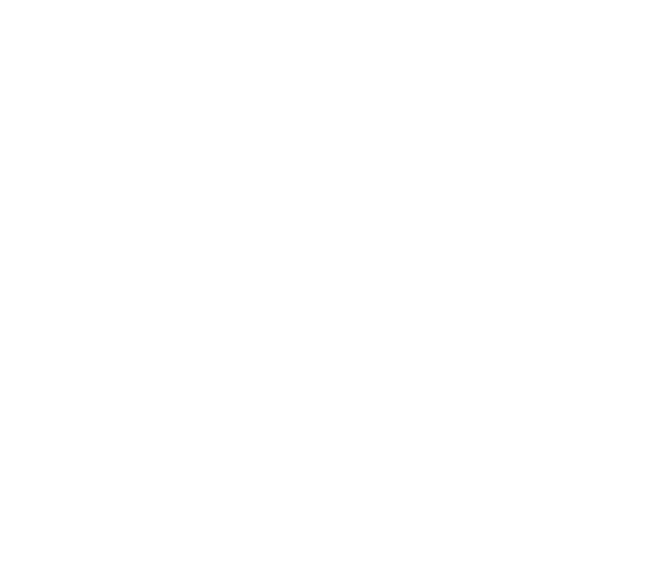
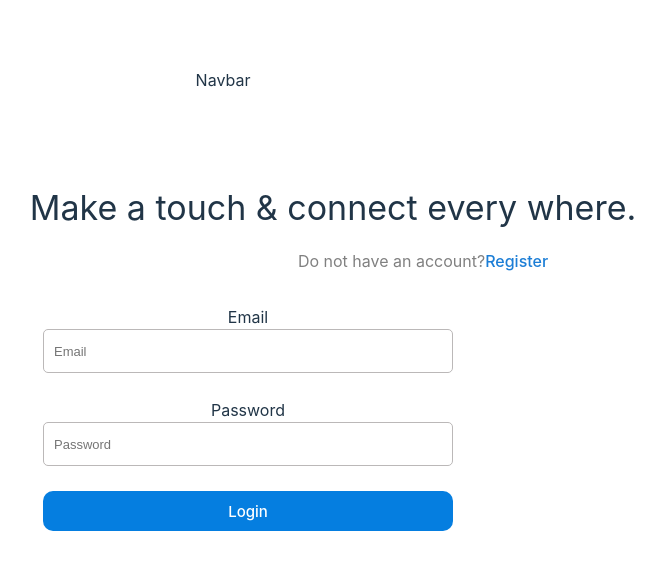
Before and after one commit to MarwenCode/MIND-3, a React (Vite) app in the folder client/: page /login in a window 1280 px wide. Before the commit this address had no page. Shown: the top 570 px of the page, without its empty margins (417-1082 px from the left). Built offline with nearby package versions, Linux system fonts and the light colour scheme.

Commit message:
fetch users sign in

```diff
--- a/client/package.json
+++ b/client/package.json
@@ -22,5 +22,6 @@
     "@types/react-dom": "^18.0.10",
     "@vitejs/plugin-react": "^3.1.0",
     "vite": "^4.1.0"
-  }
+  },
+  "proxy":"http://localhost:8000/api/"
 }
--- a/client/src/App.jsx
+++ b/client/src/App.jsx
@@ -1,6 +1,9 @@
 import { useState } from 'react';
 import { BrowserRouter as Router, Routes, Route } from "react-router-dom";
 import Register from './pages/register/Register';
+import Login from './pages/login/Login';
+import Navbar from './navbar/Navbar';
+import Home from './pages/home/Home';
 
 import './App.scss'
 
@@ -10,10 +13,11 @@ function App() {
   return (
     <Router>
     <div className="App" >
-      {/* <Navbar /> */}
+      <Navbar />
       <Routes>
-        {/* <Route path="/" element={<Home />} /> */}
-        <Route path="/" element={<Register />} />
+        <Route path="/" element={<Home />} />
+        <Route path="/register" element={<Register />} />
+        <Route path="/login" element={<Login />} />
 
       </Routes>
     </div>
--- /dev/null
+++ b/client/src/navbar/Navbar.jsx
@@ -0,0 +1,9 @@
+import React from 'react'
+
+const Navbar = () => {
+  return (
+    <div>Navbar</div>
+  )
+}
+
+export default Navbar
--- /dev/null
+++ b/client/src/pages/home/Home.jsx
@@ -0,0 +1,9 @@
+import React from 'react'
+
+const Home = () => {
+  return (
+    <div>Home</div>
+  )
+}
+
+export default Home
--- a/client/src/pages/login/Login.jsx
+++ b/client/src/pages/login/Login.jsx
@@ -0,0 +1,74 @@
+import React, { useRef, useContext, useState } from "react";
+import axios from "axios";
+import { Link, useNavigate} from "react-router-dom";
+import "./login.scss";
+// import Spinner from "../../components/spinner/Spinner";
+import { useEffect } from "react";
+
+const Login = () => {
+  //   const { user, dispatch } = useContext(AppContext);
+  const [loading, setLoading] = useState(false);
+
+  //   const email = useRef();
+  //   const password = useRef();
+  const navigate = useNavigate()
+
+  const [email, setEmail] = useState("");
+  const [password, setPassword] = useState("");
+
+  const handleLogin = async() => {
+    const res = await axios.post("/auth/login", {email, password})
+
+    console.log(res)
+    navigate('/home')
+  }
+
+
+
+  return (
+    <div className="login">
+      <div className="loginWrapper">
+        <div className="loginLeft">
+          {/* <img src="images/logo.jpg" className='logo'/> */}
+          <span className="loginDesc">Make a touch & connect every where.</span>
+          <p>
+            Do not have an account?
+            <Link to="/register" className="link">
+              <span
+                style={{
+                  textDecoration: "none",
+                  color: "#1c7ed6",
+                }}>
+                Register
+              </span>
+            </Link>
+          </p>
+        </div>
+        <div className="loginRight">
+          <form className="loginBox" onSubmit={handleLogin}>
+            <label>Email</label>
+            <input
+              placeholder="Email"
+              type="email"
+              className="loginInput"
+              required
+              onChange={(e) => setEmail(e.target.value)}
+            />
+            <label>Password</label>
+            <input
+              placeholder="Password"
+              type="password"
+              className="loginInput"
+              onChange={(e) => setPassword(e.target.value)}
+            />
+            <button className="loginButton" type="submit">
+              Login
+            </button>
+          </form>
+        </div>
+      </div>
+    </div>
+  );
+};
+
+export default Login;
--- a/client/src/pages/login/login.scss
+++ b/client/src/pages/login/login.scss
@@ -0,0 +1,114 @@
+.login {
+    // width: 100vw;
+    // height: 100vh;
+    height: 80vh;
+
+
+    display: flex;
+    align-items: center;
+    justify-content: center;
+
+    .loginWrapper {
+      width: 650px;
+      height: 90vh;
+      // display: flex;
+      margin-left: 250px;
+
+      .loginLeft {
+        // width: 350px;
+        margin-top: 130px;
+
+        p {
+          color: grey;
+          margin-left: 150px;
+        }
+
+        .logo {
+          width: 100px;
+          border-radius: 15px;
+        }
+
+        .loginDesc {
+          font-size: 34px;
+          margin-left: -30px;
+
+        }
+      }
+
+      .loginRight {
+        flex: 1;
+        display: flex;
+        flex-direction: column;
+        justify-content: center;
+        width: 450px;
+        height: 400px;
+        background-color: white;
+        margin-top: 20px;
+
+        .loginBox {
+          height: 300px;
+
+          padding: 20px;
+          // background: linear-gradient(#8bb3ce, #9196cc);
+          border-radius: 10px;
+          display: flex;
+          flex-direction: column;
+          justify-content: space-between;
+          margin-bottom: 150px;
+
+          .loginInput {
+            height: 40px;
+            border-radius: 5px;
+            border: 1px solid rgb(187, 184, 184);
+            font-size: 13px;
+            padding-left: 10px;
+            margin-bottom: 25px;
+
+          }
+
+          .loginInput:focus {
+            outline: none;
+          }
+
+          .loginButton {
+            height: 40px;
+            border-radius: 10px;
+            border: none;
+            background: rgb(5, 126, 224);
+            color: white;
+            font-size: 15px;
+            font-weight: 500;
+            cursor: pointer;
+            width: 100%;
+            // margin-left: 140px;
+          }
+
+          .loginForgot {
+            text-align: center;
+            color: #1775ee;
+          }
+
+          .loginRegisterButton {
+            width: 50%;
+            align-self: center;
+            height: 50px;
+            border-radius: 10px;
+            border: none;
+            background: linear-gradient(#99bdbd, #9198e5);
+            color: white;
+            font-size: 20px;
+            font-weight: 500;
+            cursor: pointer;
+            margin-left: 100px;
+          }
+        }
+      }
+
+      //   .loginLogo {
+      //     font-size: 50px;
+      //     font-weight: 800;
+      //     color: #1775ee;
+      //     margin-bottom: 10px;
+      //   }
+    }
+  }
--- a/client/src/pages/register/Register.jsx
+++ b/client/src/pages/register/Register.jsx
@@ -1,6 +1,6 @@
 import React, { useRef, useContext, useState } from "react";
 import axios from "axios";
-import { Link } from "react-router-dom";
+import { Link, useNavigate } from "react-router-dom";
 import "./register.scss";
 
 const Register = () => {
@@ -11,9 +11,30 @@ const Register = () => {
   const [password, setPassword] = useState("");
   const [passwordAgain, setPasswordAgain] = useState("");
   const [errorMessage, setErrorMessage] = useState("");
+ const navigate = useNavigate()
 
+  const handleSignIn = async (e) => {
+    e.preventDefault();
+    try {
+      const response = await fetch('auth/register', {
+        method: 'POST',
+        headers: { 'Content-Type': 'application/json' },
+        body: JSON.stringify({ email, password,username })
 
-
+      });
+      console.log(response)
+      if (response.ok) {
+        // sign in was successful, navigate to the home page
+        navigate('/login');
+      } else {
+        // sign in failed, display an error message
+        setErrorMessage('Invalid email or password');
+      }
+    } catch (err) {
+      console.error(err);
+      setErrorMessage('An error occurred');
+    }
+  };
 
 
 //   console.log(user);
@@ -38,7 +59,7 @@ const Register = () => {
           </p>
         </div>
         <div className="loginRight">
-          <form className="loginBox" >
+          <form className="loginBox" onSubmit={handleSignIn} >
             <input
               placeholder="Username"
               className="loginInput"
@@ -46,7 +67,7 @@ const Register = () => {
 
               value={username}
               id="username"
-            //   onChange={(e) => setUsername(e.target.value)}
+              onChange={(e) => setUsername(e.target.value)}
 
             />
 
@@ -54,7 +75,7 @@ const Register = () => {
               placeholder="Email"
               type="email"
               className="loginInput"
-            //   onChange={(e) => setEmail(e.target.value)}
+              onChange={(e) => setEmail(e.target.value)}
             />
             <input
               placeholder="Password"
@@ -63,7 +84,7 @@ const Register = () => {
               // name="password"
               id="password"
               value={password}
-            //   onChange={(e) => setPassword(e.target.value)}
+              onChange={(e) => setPassword(e.target.value)}
               //  onChange={handleChange}
             />
             {/* {errorMessage && <div style={{ color: "red" }}>{errorMessage}</div>} */}
```
Also changed, not shown: client/src/context/context.js (added), client/src/navbar/navbar.scss (added), client/src/pages/home/home.scss (added), 2 other files (tests, documents, lock files or other folders).
